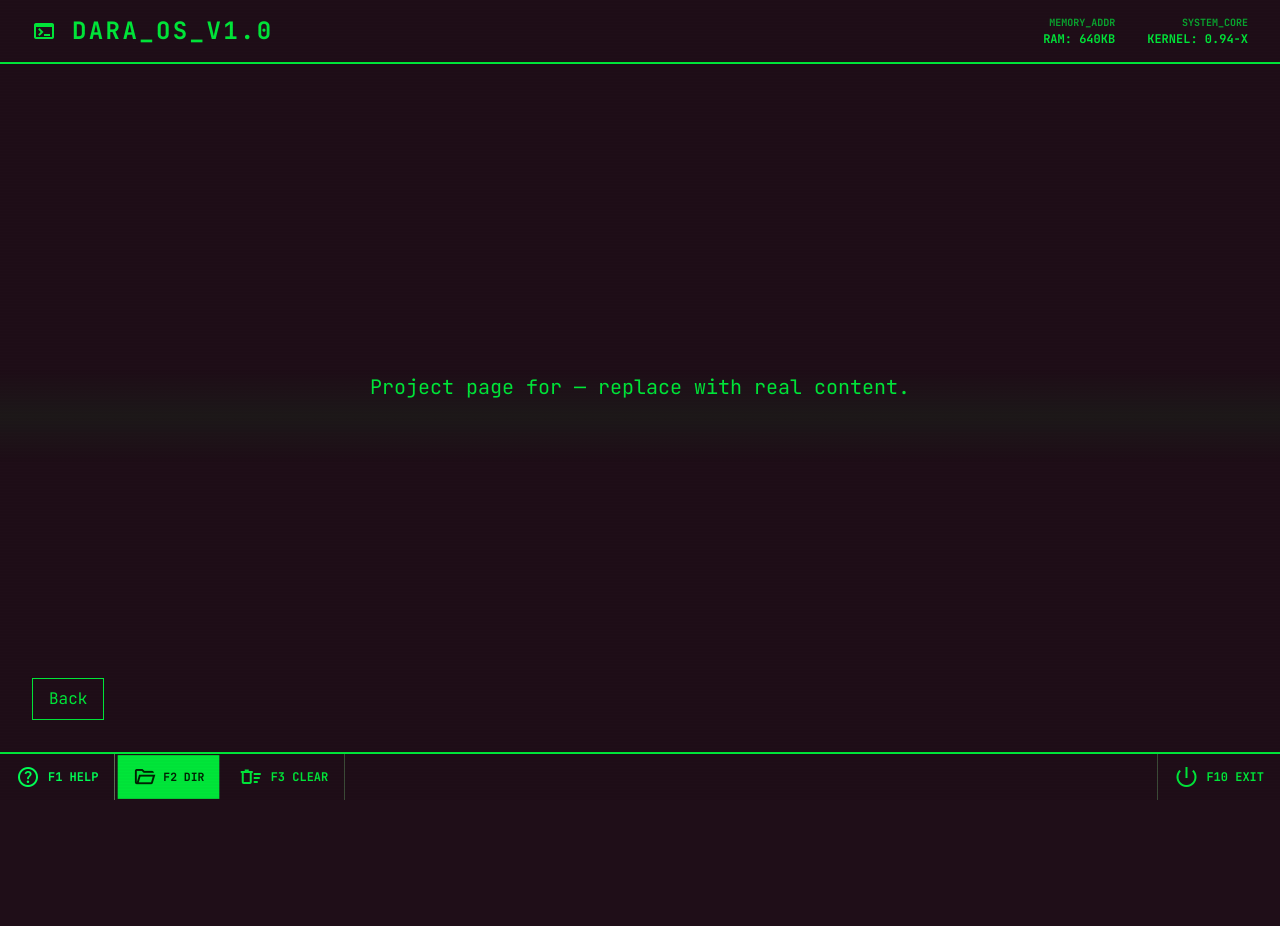
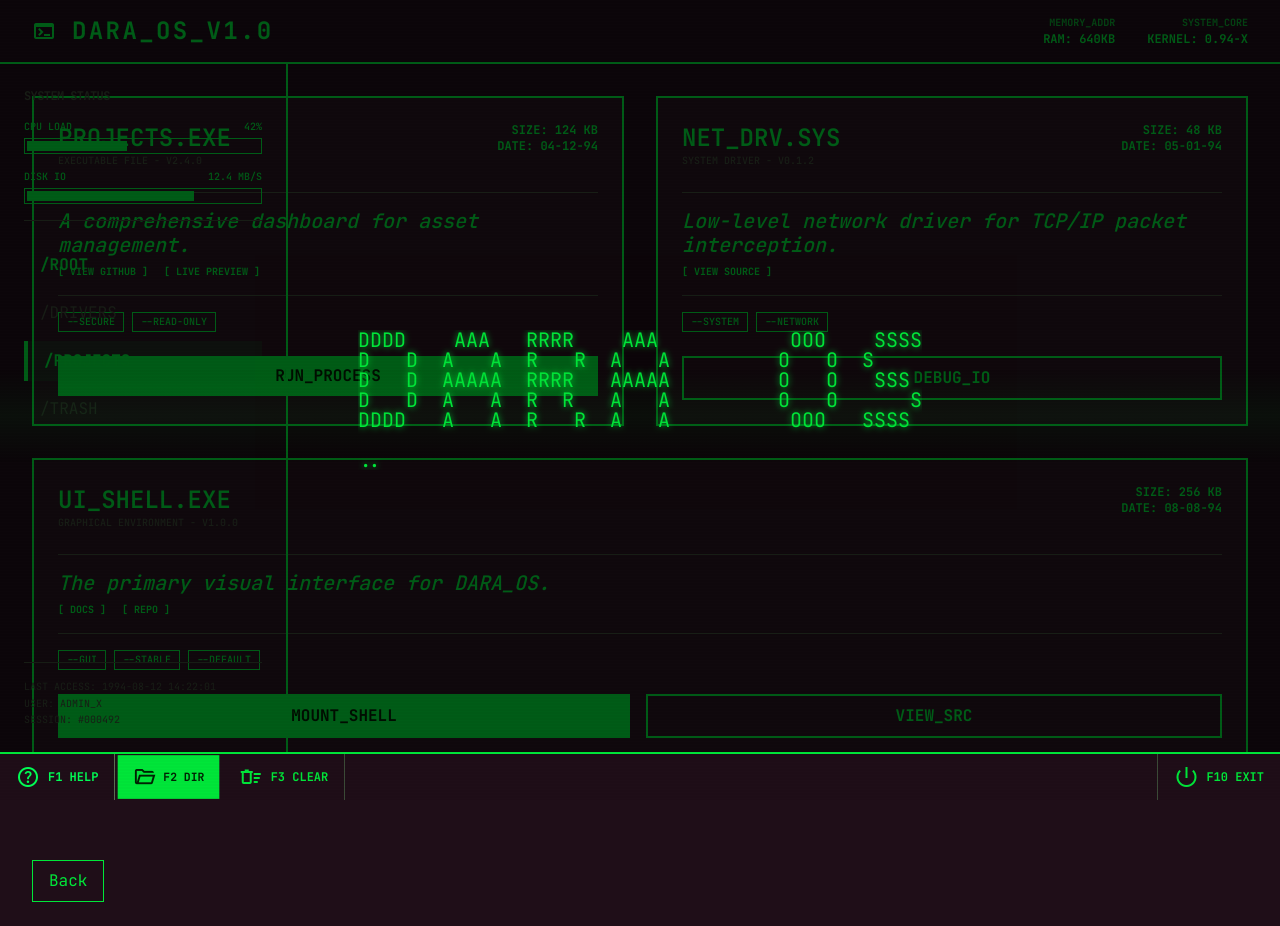
Before and after one commit to DAjayi27/DAjayi27.github.io, a Vue app: page /project in a window 1280 px wide. Shown: the top 926 px of the page. Before the commit the page ends 800 px from the top, so only its background shows below. Built offline with nearby package versions, Linux system fonts and the light colour scheme; a web font is replaced by a local one.

Commit message:
Refactor AsciiOverlay component to implement ellipsis animation and enhance typewriter effect; add ProjectMetadataCard component for project display

```diff
--- a/src/components/AsciiOverlay.vue
+++ b/src/components/AsciiOverlay.vue
@@ -8,7 +8,7 @@ const emits = defineEmits<{
 const container = useTemplateRef("container")
 const visible = ref(true)
 const isAnimatingOut = ref(false)
-const currentGlyph = ref(0)
+const ellipsisDots = ref(0)
 const tickerInterval = ref<number | null>(null)
 
 type Glyph = string[]
@@ -67,24 +67,29 @@ const glyphs: Glyph[] = [
 
 const rows = glyphs[0]!.length
 
-const displayedArt = computed(() =>
-  Array.from({ length: rows }, (_, row) =>
+const displayedArt = computed(() => {
+  const glyphsToShow = glyphs.length
+  const mainArt = Array.from({ length: rows }, (_, row) =>
     glyphs
-      .slice(0, currentGlyph.value)
+      .slice(0, glyphsToShow)
       .map(glyph => glyph[row])
       .join('  '),
-  ).join('\n'),
-)
+  ).join('\n')
+
+  const dots = '.'.repeat(ellipsisDots.value)
+  return `${mainArt}\n\n${dots}`
+})
 
 const startTypewriter = () => {
-  const msPerGlyph = 250
+  const msPerDot = 300
+  let dotCycle = 0
 
   tickerInterval.value = window.setInterval(() => {
-    if (currentGlyph.value < glyphs.length) {
-      currentGlyph.value++
-      return
-    }
+    dotCycle++
+    ellipsisDots.value = ((dotCycle % 3) + 1) // Cycles through 1, 2, 3 (always at least one dot)
 
+    // After ~5 seconds, start fade out
+    if (dotCycle >= 17) {
       if (tickerInterval.value) {
         clearInterval(tickerInterval.value)
         tickerInterval.value = null
@@ -92,7 +97,8 @@ const startTypewriter = () => {
 
       isAnimatingOut.value = true
       container.value?.classList.add('animation-out')
-  }, msPerGlyph)
+    }
+  }, msPerDot)
 }
 
 const handleAnimationEnd = () => {
@@ -140,6 +146,7 @@ onUnmounted(() => {
 .ascii-pre {
   font-family: var(--font-label-md);
   line-height: 1;
+  text-shadow: 0 0 6px rgba(0,230,57,0.8);
 }
 
 @keyframes ascii-fade {
--- /dev/null
+++ b/src/components/projects/ProjectMetadataCard.vue
@@ -0,0 +1,82 @@
+<script setup lang="ts">
+type ProjectLink = {
+  label: string
+  href: string
+}
+
+type ProjectAction = {
+  label: string
+  variant?: 'solid' | 'outline'
+}
+
+type ProjectMetadata = {
+  title: string
+  subtitle: string
+  size: string
+  date: string
+  description: string
+  links?: ProjectLink[]
+  badges?: string[]
+  actions?: ProjectAction[]
+}
+
+const props = defineProps<{
+  project: ProjectMetadata
+}>()
+
+function buttonClass(variant: ProjectAction['variant'] = 'solid') {
+  return variant === 'outline'
+    ? 'border-2 border-primary-fixed-dim text-primary-fixed-dim font-bold hover:bg-primary-fixed-dim hover:text-on-primary-fixed transition-all'
+    : 'bg-primary-fixed-dim text-on-primary-fixed font-bold hover:brightness-125 transition-all'
+}
+</script>
+
+<template>
+  <div class="border-2 border-primary-fixed-dim bg-surface-container-low p-6 transition-all hover:scale-[1.01] hover:bg-surface-container-high group h-full">
+    <div class="flex justify-between items-start mb-6">
+      <div>
+        <h3 class="text-headline-md font-headline-md text-primary-fixed-dim group-hover:text-primary-container">{{ props.project.title }}</h3>
+        <p class="text-label-sm text-outline-variant">{{ props.project.subtitle }}</p>
+      </div>
+      <div class="text-right text-label-md text-primary-fixed-dim">
+        SIZE: {{ props.project.size }}<br />
+        DATE: {{ props.project.date }}
+      </div>
+    </div>
+
+    <div class="border-y border-outline-variant py-4 my-4">
+      <p class="text-body-md text-primary-fixed-dim font-medium italic mb-2">{{ props.project.description }}</p>
+      <div v-if="props.project.links?.length" class="flex gap-4 text-label-sm font-bold">
+        <a
+          v-for="link in props.project.links"
+          :key="link.label"
+          class="hover:text-primary-container transition-colors"
+          :href="link.href"
+        >
+          [ {{ link.label }} ]
+        </a>
+      </div>
+    </div>
+
+    <div v-if="props.project.badges?.length" class="flex gap-2 flex-wrap">
+      <span
+        v-for="badge in props.project.badges"
+        :key="badge"
+        class="px-2 py-0.5 border border-primary-fixed-dim text-label-sm"
+      >
+        --{{ badge }}
+      </span>
+    </div>
+
+    <div v-if="props.project.actions?.length" class="mt-6 flex gap-4">
+      <button
+        v-for="action in props.project.actions"
+        :key="action.label"
+        type="button"
+        :class="[props.project.actions?.length === 1 ? 'w-full' : 'flex-1', 'py-2', buttonClass(action.variant)]"
+      >
+        {{ action.label }}
+      </button>
+    </div>
+  </div>
+</template>
--- a/src/views/ProjectPage.vue
+++ b/src/views/ProjectPage.vue
@@ -1,26 +1,145 @@
 <script setup lang="ts">
-import { useRoute, useRouter } from 'vue-router'
-const route = useRoute()
+import { useRouter } from 'vue-router'
+import ProjectMetadataCard from '../components/projects/ProjectMetadataCard.vue'
+
 const router = useRouter()
-const id = route.params.id as string || ''
-const title = id.replace(/-/g, ' ').toUpperCase()
+
+type ProjectCardData = {
+  title: string
+  subtitle: string
+  size: string
+  date: string
+  description: string
+  links?: { label: string; href: string }[]
+  badges?: string[]
+  actions?: { label: string; variant?: 'solid' | 'outline' }[]
+}
+
+const projectCards: ProjectCardData[] = [
+  {
+    title: 'PROJECTS.EXE',
+    subtitle: 'EXECUTABLE FILE - V2.4.0',
+    size: '124 KB',
+    date: '04-12-94',
+    description: 'A comprehensive dashboard for asset management.',
+    links: [
+      { label: 'VIEW GITHUB', href: '#' },
+      { label: 'LIVE PREVIEW', href: '#' },
+    ],
+    badges: ['SECURE', 'READ-ONLY'],
+    actions: [
+      { label: 'RUN_PROCESS', variant: 'solid' },
+    ],
+  },
+  {
+    title: 'NET_DRV.SYS',
+    subtitle: 'SYSTEM DRIVER - V0.1.2',
+    size: '48 KB',
+    date: '05-01-94',
+    description: 'Low-level network driver for TCP/IP packet interception.',
+    links: [
+      { label: 'VIEW SOURCE', href: '#' },
+    ],
+    badges: ['SYSTEM', 'NETWORK'],
+    actions: [
+      { label: 'DEBUG_IO', variant: 'outline' },
+    ],
+  },
+  {
+    title: 'UI_SHELL.EXE',
+    subtitle: 'GRAPHICAL ENVIRONMENT - V1.0.0',
+    size: '256 KB',
+    date: '08-08-94',
+    description: 'The primary visual interface for DARA_OS.',
+    links: [
+      { label: 'DOCS', href: '#' },
+      { label: 'REPO', href: '#' },
+    ],
+    badges: ['GUI', 'STABLE', 'DEFAULT'],
+    actions: [
+      { label: 'MOUNT_SHELL', variant: 'solid' },
+      { label: 'VIEW_SRC', variant: 'outline' },
+    ],
+  },
+]
 
 function goBack() {
   router.back()
 }
+
+setInterval(() => {
+  const cpu = document.querySelector('[class*="w-[42%]"]');
+  const disk = document.querySelector('[class*="w-[68%]"]');
+
+  if (cpu && disk) {
+    const newCpu = Math.floor(Math.random() * 20) + 35;
+    const newDisk = Math.floor(Math.random() * 30) + 50;
+
+    cpu.style.width = `${newCpu}%`;
+    disk.style.width = `${newDisk}%`;
+  }
+}, 3000);
 </script>
 
 <template>
+
+  <!-- SideNav (System Metadata) -->
+  <aside class="fixed left-0 top-16 w-72 h-[calc(100vh-112px)] border-r-2 border-primary-fixed-dim p-6 flex flex-col gap-6 overflow-y-auto">
+    <div class="border-b border-outline-variant pb-4">
+      <h2 class="text-label-md font-label-md text-outline-variant mb-4 uppercase tracking-tighter">System Status</h2>
+      <div class="space-y-4">
+        <div>
+          <div class="flex justify-between text-label-sm mb-1">
+            <span>CPU LOAD</span>
+            <span>42%</span>
+          </div>
+          <div class="h-4 border border-primary-fixed-dim flex p-0.5">
+            <div class="bg-primary-fixed-dim w-[42%] h-full"></div>
+          </div>
+        </div>
+        <div>
+          <div class="flex justify-between text-label-sm mb-1">
+            <span>DISK IO</span>
+            <span>12.4 MB/S</span>
+          </div>
+          <div class="h-4 border border-primary-fixed-dim flex p-0.5">
+            <div class="bg-primary-fixed-dim w-[68%] h-full"></div>
+          </div>
+        </div>
+      </div>
+    </div>
+    <nav class="flex flex-col gap-2">
+      <a class="text-primary-fixed-dim font-bold px-4 py-2 hover:bg-primary-fixed-dim hover:text-on-primary-fixed transition-colors" href="#">/ROOT</a>
+      <a class="text-outline-variant px-4 py-2 hover:bg-primary-fixed-dim hover:text-on-primary-fixed transition-colors" href="#">/DRIVERS</a>
+      <a class="text-primary-fixed-dim font-bold bg-primary-fixed-dim/10 border-l-4 border-primary-fixed-dim px-4 py-2" href="#">/PROJECTS</a>
+      <a class="text-outline-variant px-4 py-2 hover:bg-primary-fixed-dim hover:text-on-primary-fixed transition-colors" href="#">/TRASH</a>
+    </nav>
+    <div class="mt-auto border-t border-outline-variant pt-4">
+      <div class="text-[10px] leading-relaxed text-outline-variant">
+        LAST ACCESS: 1994-08-12 14:22:01<br/>
+        USER: ADMIN_X<br/>
+        SESSION: #000492
+      </div>
+    </div>
+  </aside>
+
   <div class="w-full h-full flex flex-col p-margin-desktop">
-    <div class="flex-1 flex flex-col justify-center items-center">
-      <h2 class="text-headline-lg font-headline-lg text-[var(--color-surface-tint)]">{{ title }}</h2>
-      <p class="text-body-md mt-4">Project page for {{ title }} — replace with real content.</p>
+    <!-- Project Cards Grid -->
+    <div class="grid grid-cols-1 xl:grid-cols-2 gap-8 mb-20 project-grid">
+      <ProjectMetadataCard
+        v-for="card in projectCards"
+        :key="card.title"
+        :project="card"
+      />
     </div>
     <div class="pt-4">
-      <button @click="goBack" class="px-4 py-2 border border-[var(--color-surface-tint)] text-[var(--color-surface-tint)]">Back</button>
+      <button @click="goBack" class="px-4 py-2 border border-(--color-surface-tint) text-(--color-surface-tint)">Back</button>
     </div>
   </div>
 </template>
 
 <style scoped>
+.project-grid > :last-child {
+  grid-column: 1 / -1;
+}
 </style>
```
Lines whose indentation alone changed are shown as unchanged.
